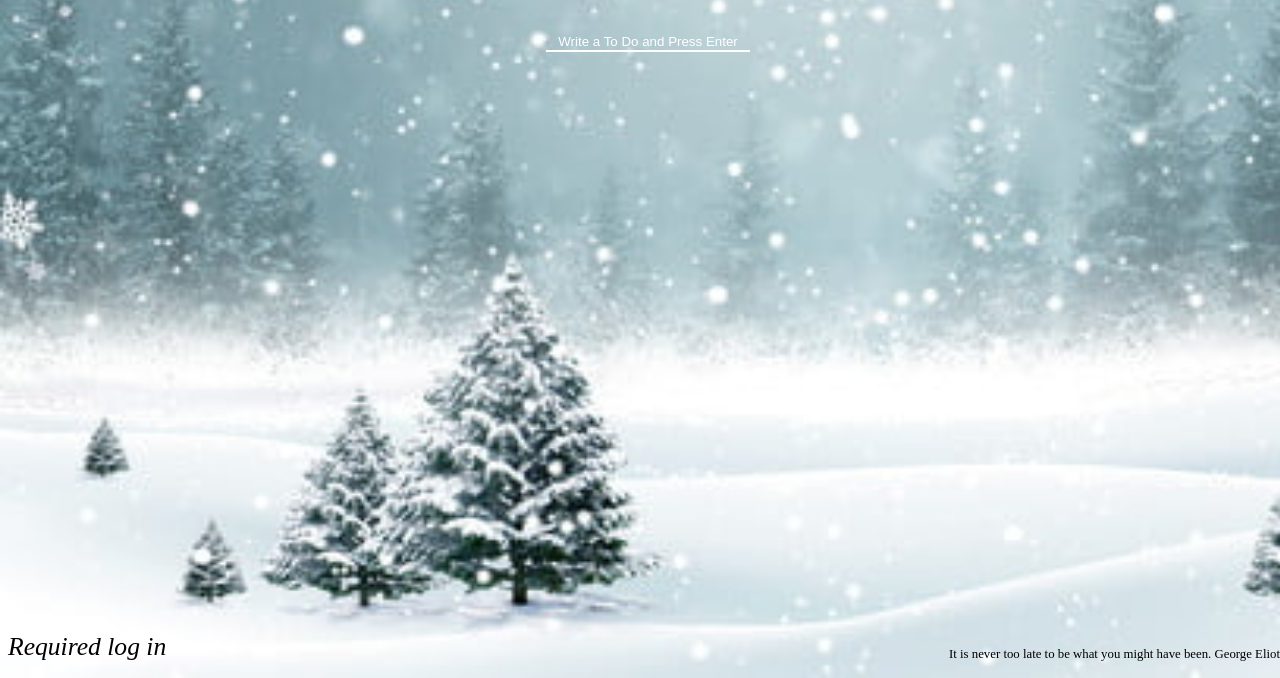
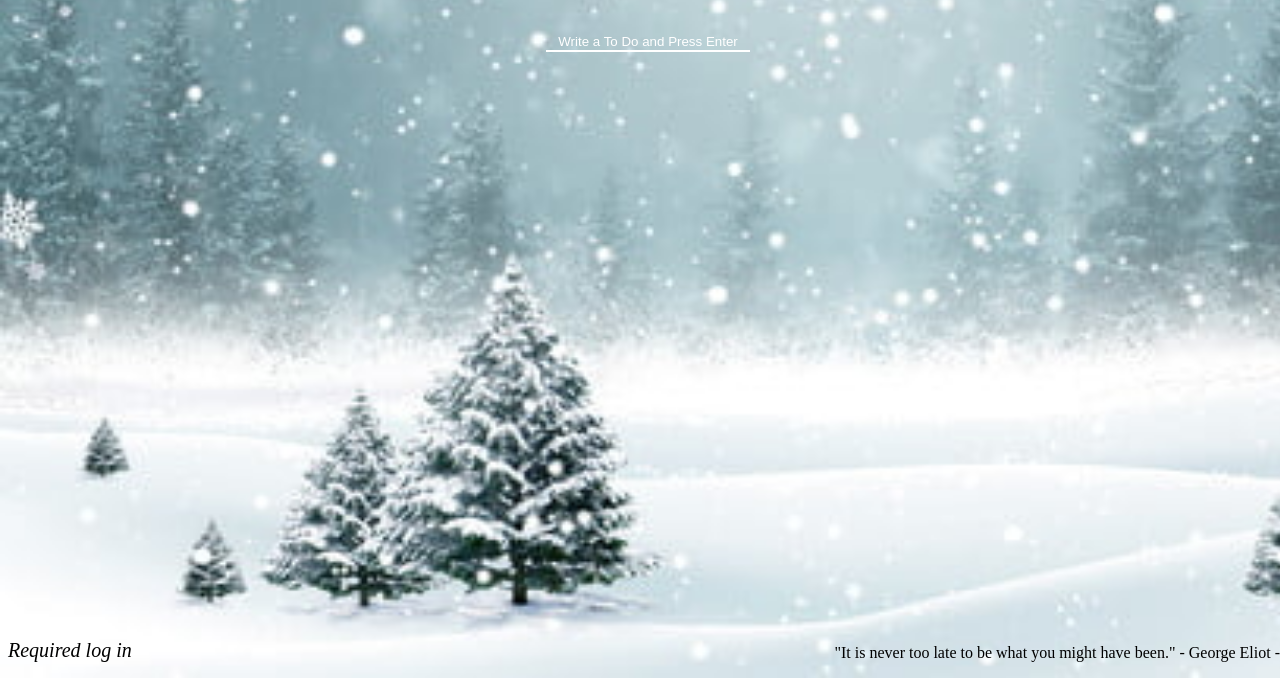
Before and after one commit to kjykim0/kjykim0.github.io, a plain HTML site: page index.html in a window 1280 px wide. Shown: the part 138-816 px from the top of the page. Drawn offline with Linux system fonts and the light colour scheme.

Commit message:
Add files via upload

```diff
--- a/CSS/style.css
+++ b/CSS/style.css
@@ -4,6 +4,7 @@ body{
     background-size: cover;
     text-align: center;
     overflow: hidden;
+    text-size-adjust: auto;
 }
 
 .hidden{
@@ -38,7 +39,7 @@ body{
     position: absolute;
     bottom: 0;
     text-align: left;
-    font-size: 2vw;
+    font-size: 20px;
     font-style: italic;
 }
 
@@ -73,7 +74,12 @@ body{
     position: absolute;
     bottom: 0;
     right: 0;
-    font-size: 1vw;
+    /* span:first-child{
+        font-weight: bold;
+    } */
+    /* span:last-child{
+        font-weight: bold;
+    } */
 }
 
 input:focus{
--- a/JS/quotes.js
+++ b/JS/quotes.js
@@ -46,5 +46,5 @@ const author = document.querySelector("#quotes span:last-child");
 
 const todaysQuote = quotes[Math.floor(Math.random() * quotes.length)];
 
-quote.innerText = todaysQuote.quote;
-author.innerText = todaysQuote.author;
+quote.innerText = `"${todaysQuote.quote}"`;
+author.innerText = ` - ${todaysQuote.author} - `;
```
